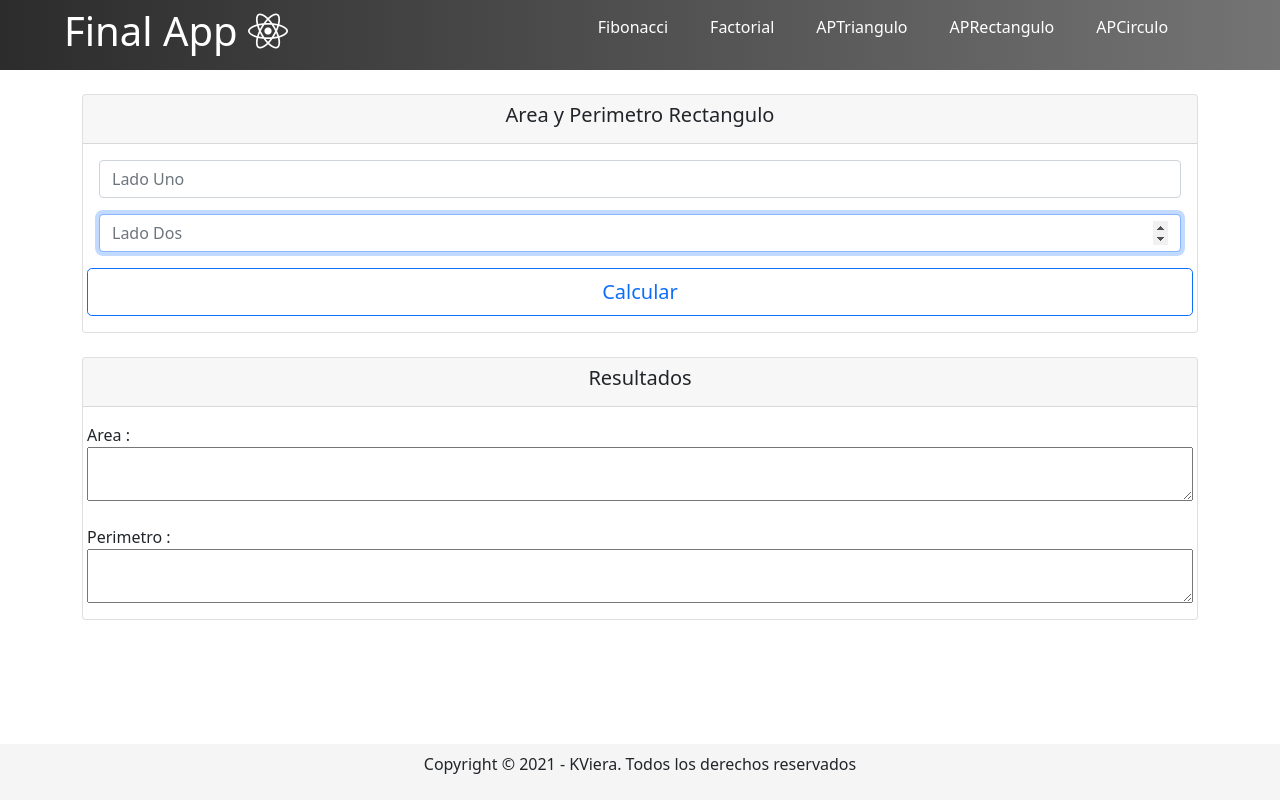
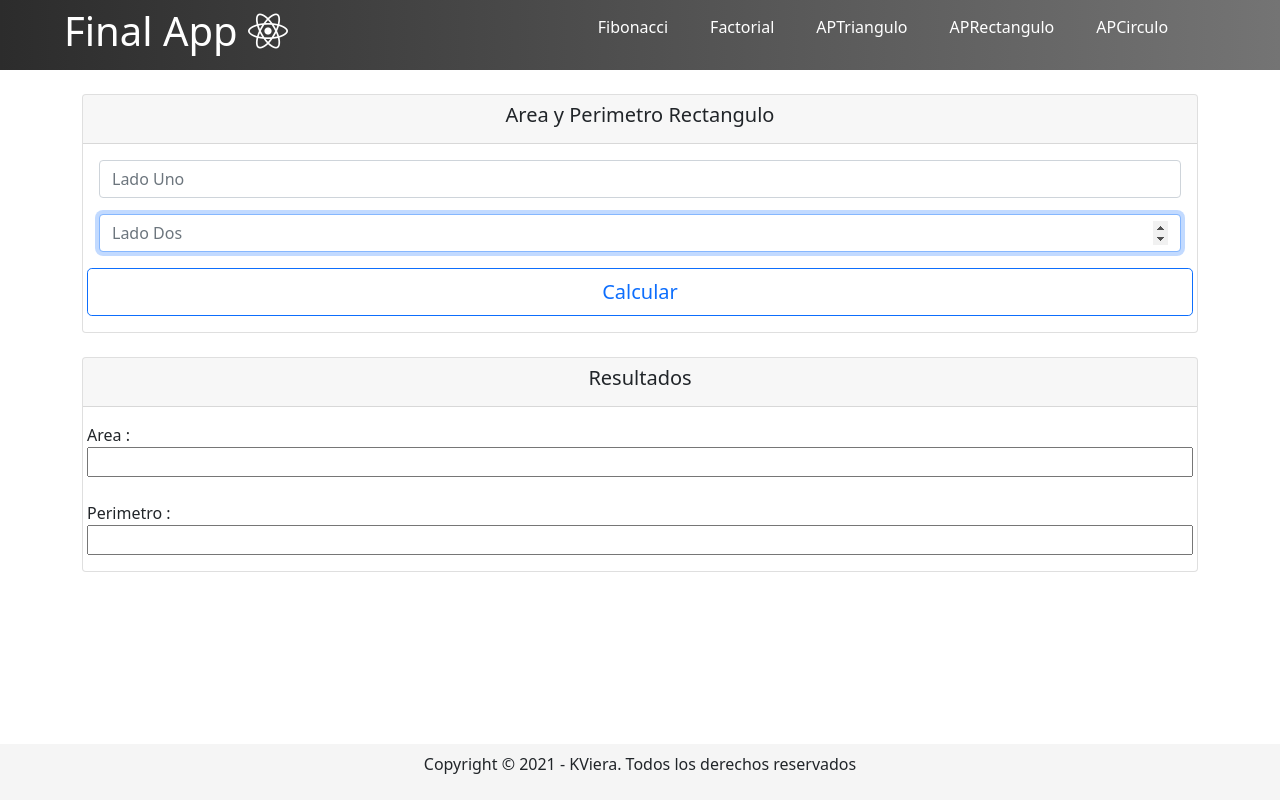
Before and after one commit to K-Viera/implementacion-final-front, a React (Create React App) app: page /aprectangulo in a window 1280 px wide. Built offline with nearby package versions, Linux system fonts and the light colour scheme.

Commit message:
rectangulo

```diff
--- a/src/components/views/apRectangulo/apRectangulo.js
+++ b/src/components/views/apRectangulo/apRectangulo.js
@@ -11,15 +11,13 @@ class APRectangulo extends React.Component {
   };
 
   handleChange = (e) => {
-    this.setState({
-      input: e.target.value,
-    });
+    this.setState({ [e.target.name]: e.target.value });
   };
   handleSubmit = (e) => {
     e.preventDefault();
     console.log("enviado");
-    let data = { input: this.state.input };
-    fetch(url + "/fibonacci", {
+    let data = { lado1: this.state.lado1, lado2: this.state.lado2 };
+    fetch(url + "/rectangulo", {
       method: "POST",
       body: JSON.stringify(data),
       headers: { "Content-type": "application/json; charset=UTF-8" },
@@ -28,7 +26,8 @@ class APRectangulo extends React.Component {
         response.json().then((json) => {
           this.setState({
             ...this.state,
-            response: json,
+            area: json.area,
+            perimetro: json.perimetro,
           });
         })
       )
@@ -96,11 +95,11 @@ class APRectangulo extends React.Component {
           </Card.Header>
           <Card.Body>
             <Row>
-              Area : <textarea value={this.state.response} readOnly />
+              Area : <input value={this.state.area} readOnly />
             </Row>
             <br />
             <Row>
-              Perimetro : <textarea value={this.state.response} readOnly />
+              Perimetro : <input value={this.state.perimetro} readOnly />
             </Row>
           </Card.Body>
         </Card>
```
